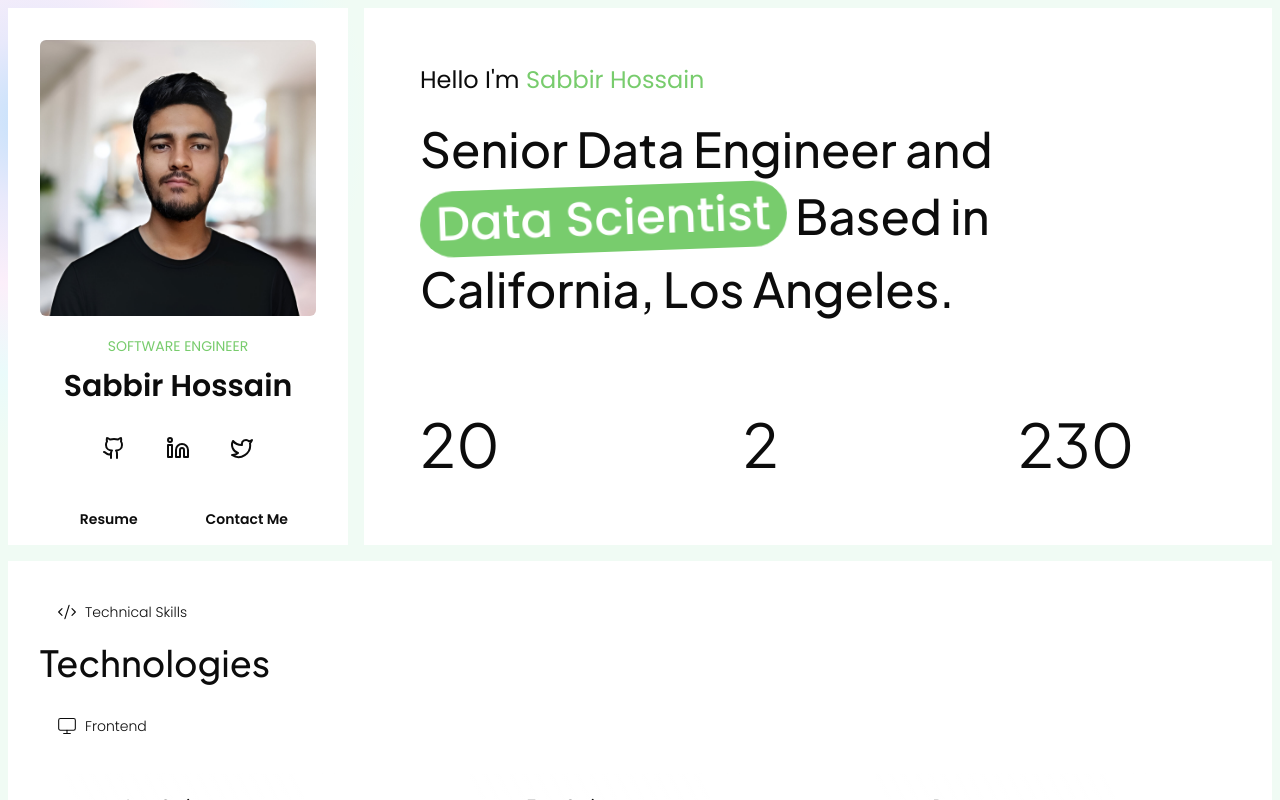
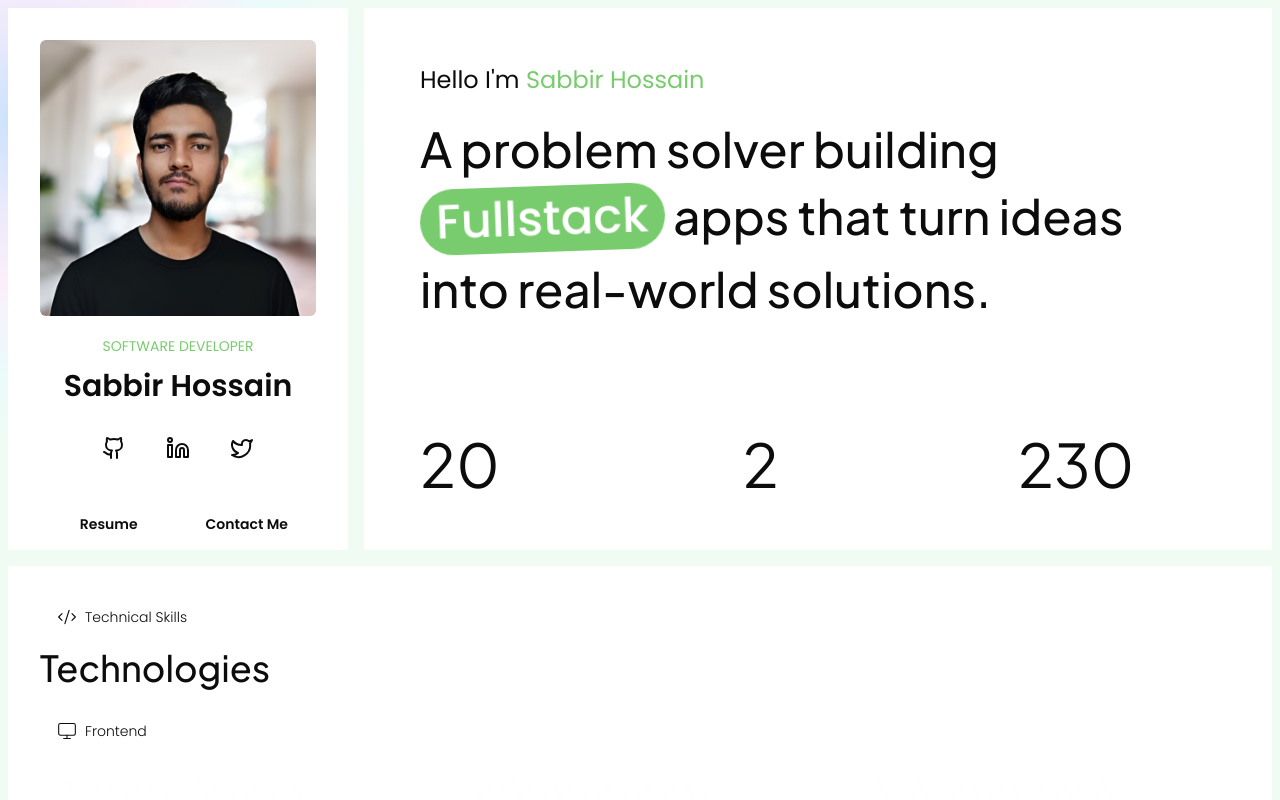
Before and after one commit to oxsabbir/dev-portfolio, a Next.js app: page / in a window 1280 px wide. Built offline with nearby package versions, Linux system fonts and the light colour scheme; some icons are missing.

Commit message:
project card and section complete

```diff
--- a/app/components/hero.tsx
+++ b/app/components/hero.tsx
@@ -1,9 +1,13 @@
 import ProfileCard from "./profile-card";
-
+{
+  /* <span className="px-4 my-1 -rotate-2 font-poppins inline-block rounded-[50px] font-medium bg-secondery text-background">
+  Fullstack
+</span>; */
+}
 export default function Hero() {
   return (
     <div className=" flex flex-col gap-4 xl:flex-row">
-      <div className="min-w-[340px]">
+      <div className="min-w-[340px] ">
         <ProfileCard />
       </div>
       <div className="md:p-14 px-10 py-10  flex-grow bg-background bg-heroBgGradient">
@@ -12,17 +16,19 @@ export default function Hero() {
         </h4>
         <div className="py-5">
           <h2 className="font-plusJakarta lg:text-5xl text-3xl leading-9 lg:leading-snug font-medium">
-            Senior Data Engineer and <br className="hidden lg:block" />{" "}
+            A problem solver building <br />
             <span className="px-4 my-1 -rotate-2 font-poppins inline-block rounded-[50px] font-medium bg-secondery text-background">
-              Data Scientist
+              Fullstack
             </span>{" "}
-            Based in <br /> California, Los Angeles.
+            apps that turn ideas <br />
+            into real-world solutions.
           </h2>
         </div>
         <p className="font-poppins smallText">
-          Have worked in a variety of positions, including key developer,
-          solution designer, and data architect. Strong engineering background
-          combined with closely working with business customers.
+          I specialize in building modern, scalable web applications using
+          JavaScript, React, Node.js, and more. I've worked on everything from
+          dynamic UIs to robust backend APIs, with a strong focus on
+          performance, clean architecture, and developer experience.
         </p>
         <div className="pt-8 flex lg:flex-row flex-wrap  gap-4 items-center justify-between">
           <div className=" flex items-center gap-2 lg:gap-4">
--- a/app/components/profile-card.tsx
+++ b/app/components/profile-card.tsx
@@ -6,7 +6,7 @@ import Link from "next/link";
 export default function ProfileCard() {
   return (
     <>
-      <div className="lg:sticky top-0  bg-profileBgGradient bg-background  p-4 pb-0 ">
+      <div className="lg:sticky top-0  bg-profileBgGradient h-full flex flex-col justify-between bg-background  p-4 pb-0 ">
         <div className=" p-4 pb-0 flex flex-col gap-5">
           <img
             src={profileImage.src}
@@ -14,12 +14,12 @@ export default function ProfileCard() {
             height={280}
             // quality={100}
             alt="profile-image"
-            className=" rounded-md mx-auto  max-h-[340px] object-cover "
+            className=" rounded-md mx-auto  max-h-[340px] object-cover"
           />
 
-          <div className=" flex flex-col items-center gap-3 ">
+          <div className=" flex flex-col items-center gap-3">
             <p className="text-secondery text-sm font-normal uppercase">
-              Software Engineer
+              Software Developer
             </p>
             <h4 className="font-semibold text-3xl">Sabbir Hossain</h4>
           </div>
--- a/app/components/project.tsx
+++ b/app/components/project.tsx
@@ -8,30 +8,49 @@ import Image from "next/image";
 const data = [
   {
     id: 1,
-    title: "Placeholder App UI 1",
+    title: "ChatterSpace - Real-Time Messaging App",
     image: project2,
+    details:
+      "A real-time chat app with private & group messaging, read receipts, and user presence tracking.",
+    tech: ["Next.js", "Socket.io", "TypeScript", "Tailwind CSS", "MongoDB"],
   },
   {
     id: 2,
-    title: "Placeholder App UI 2",
+    title: "TourNest - Travel Booking Platform",
     image: project1,
+    details:
+      "A full-featured tour booking platform with dynamic maps, filters, and booking flow.",
+    tech: [
+      "Next.js",
+      "Node.js",
+      "Express",
+      "MongoDB",
+      "Mapbox",
+      "Tailwind CSS",
+    ],
   },
   {
     id: 3,
-    title: "Placeholder App UI 3",
+    title: "FlowSuite ERP - Business Management System",
     image: project2,
+    details:
+      "An internal ERP system for managing inventory, accounts, HR, and sales pipeline efficiently.",
+    tech: ["React.js", "Laravel", "MySQL", "Tailwind CSS", "Redux"],
   },
   {
     id: 4,
-    title: "Placeholder App UI 4",
+    title: "WaveBlast - WhatsApp Bulk Messaging Tool",
     image: project1,
+    details:
+      "A WhatsApp automation and bulk messaging app with CSV import and delivery reporting.",
+    tech: ["Electron", "React.js", "Node.js", "Puppeteer", "Tailwind CSS"],
   },
 ];
 
 export default function Project() {
   return (
     <SectionWrapper
-      subTitle="Explore porfolio by technology"
+      subTitle="Explore Porfolio by Technology"
       title="Project"
       icon={BriefcaseBusiness}
     >
@@ -58,7 +77,7 @@ export default function Project() {
         {data.map((project) => (
           <div
             key={project.id}
-            className=" bg-cardGradient rounded-md p-4 border border-offWhite"
+            className=" bg-cardGradient rounded-md p-4 flex flex-col gap-4 border border-offWhite"
           >
             <div className="transition-all duration-300 relative hover:scale-[1.01] group cursor-pointer">
               <Image
@@ -66,7 +85,7 @@ export default function Project() {
                 width={300}
                 height={200}
                 quality={100}
-                className="h-[200px] sm:h-[230px] md:h-[240px]  object-cover w-full rounded-lg shadow-md"
+                className="h-[240px]  object-cover w-full rounded-lg shadow-md"
                 src={project.image}
               />
               <div className="bg-secondery/30 w-full transition-all duration-200 opacity-0 flex group-hover:opacity-100 absolute h-full top-0 left-0 rounded-lg items-center justify-center">
@@ -76,11 +95,29 @@ export default function Project() {
               </div>
             </div>
 
-            <div className=" flex items-center justify-between mt-4">
-              <h4 className="text-base font-medium">{project.title}</h4>
+            <div className="flex flex-wrap gap-2 ">
+              {project.tech.map((tag) => (
+                <span
+                  key={tag}
+                  className="text-xs px-2 py-1 bg-[#222] rounded text-[#ccc]"
+                >
+                  {tag}
+                </span>
+              ))}
+            </div>
+
+            <div className=" flex items-center gap-2.5 mt-auto justify-between ">
+              <div className="flex gap-1 flex-col ">
+                <h4 className="text-lg font-medium line-clamp-1">
+                  {project.title}
+                </h4>
+                <p className="text-sm text-[#EAEAEA] line-clamp-2">
+                  {project.details}
+                </p>
+              </div>
               <Button
                 variant="secondery"
-                className="!rounded-full border group !border-offWhite !bg-cardGradient !p-1.5 px-1.5"
+                className="!rounded-full border group !border-offWhite !bg-cardGradient !p-2 px-2"
               >
                 <ArrowUpRight className="w-5 h-5 group-hover:translate-x-0.5 group-hover:-translate-y-0.5 duration-200 transition-all text-white/80" />
               </Button>
--- a/app/components/ui/Button.tsx
+++ b/app/components/ui/Button.tsx
@@ -28,7 +28,7 @@ const styles = {
   primary:
     "text-[#323232] text-base bg-secondery hover:border-[#323232] p-2 px-4",
   secondery:
-    "text-[#ffffffe7] text-base bg-[#ffffff09] hover:border-white p-2 px-4",
+    "text-[#ffffffe7] text-base bg-[#ffffff09] hover:border-secondery p-2 px-4",
   plain: "",
   sm: "text-sm p-1.5 px-2",
   md: "",
```
